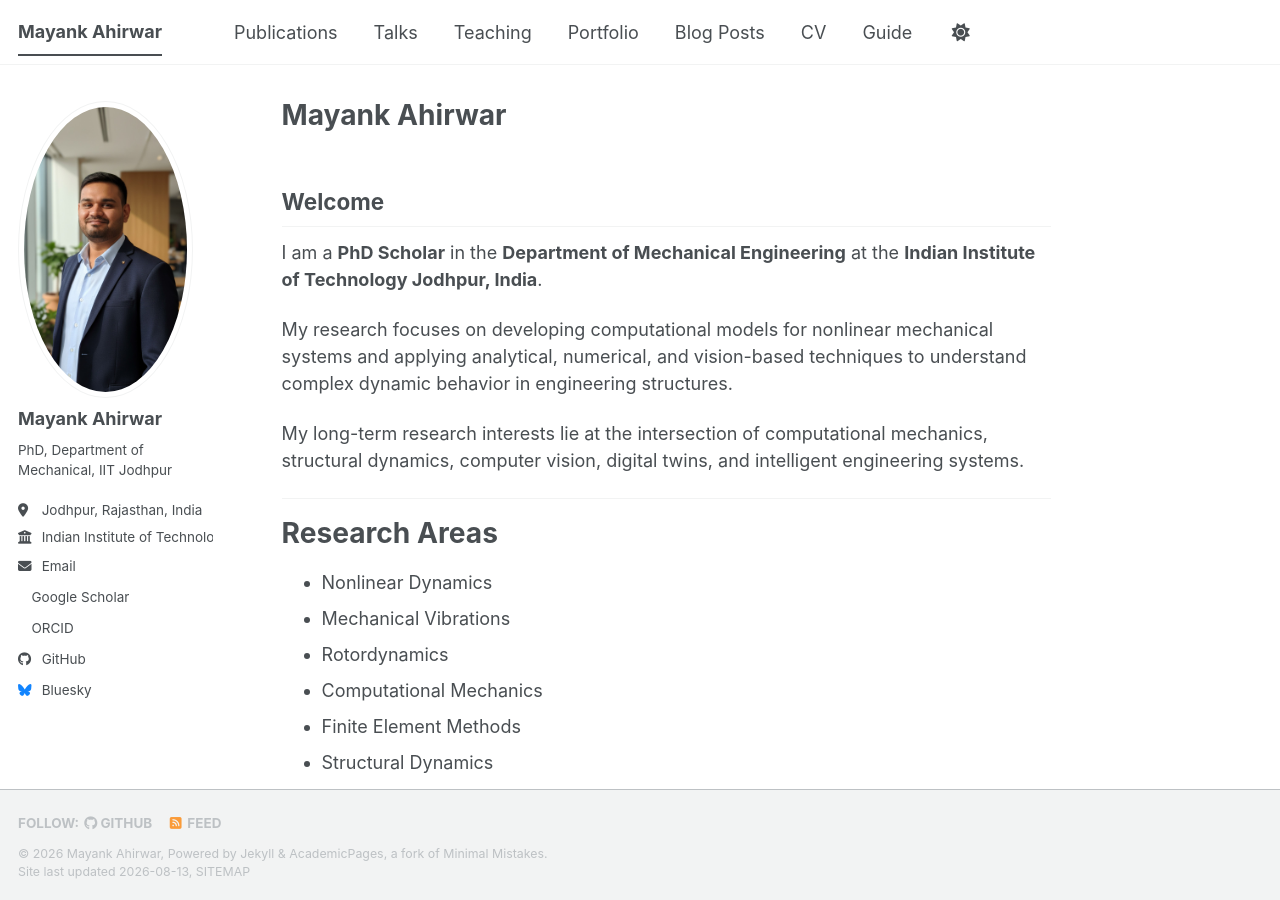
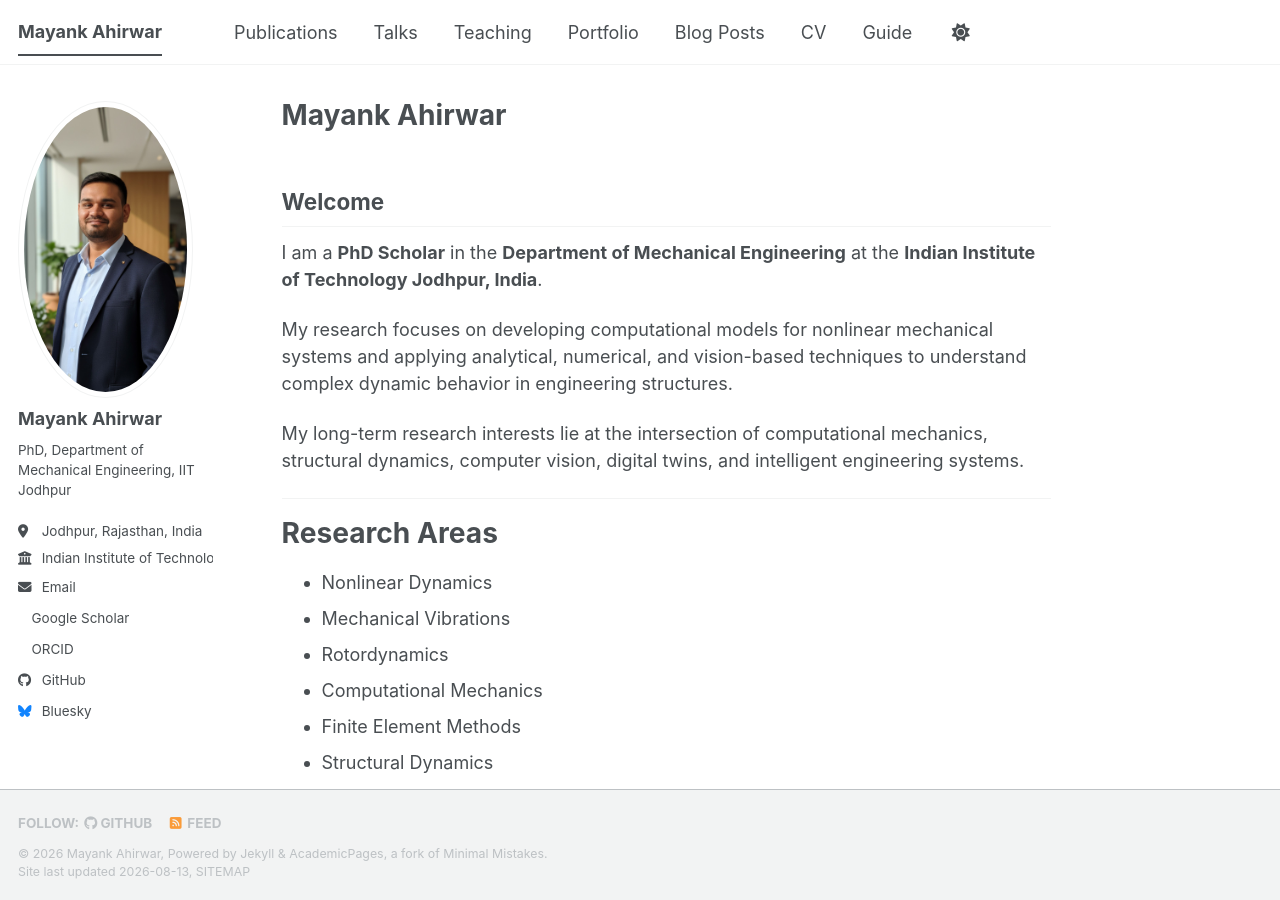
Before and after one commit to mayank-ahirwar/portfolio, a Jekyll site: the page built from _pages/about.md, in a window 1280 px wide and 900 px high. Built offline with Jekyll 4.4.1, drawn with Linux system fonts in a browser that asks for light colours; a style sheet for code colours, icons or effects is not loaded.

Commit message:
Update social links

```diff
--- a/_config.yml
+++ b/_config.yml
@@ -26,7 +26,7 @@ author:
   avatar           : "mayank_ahirwar.jpeg"
   name             : "Mayank Ahirwar"
   pronouns         : # example: "she/her"
-  bio              : "PhD, Department of Mechanical, IIT Jodhpur"
+  bio              : "PhD, Department of Mechanical Engineering, IIT Jodhpur"
   location         : "Jodhpur, Rajasthan, India"
   employer         : "Indian Institute of Technology Jodhpur"
   uri              : # URL
@@ -46,7 +46,7 @@ author:
   scopus           : # URL
   zotero           : # URL
   linkedin         : "mayank-ahirwar"
-  Github           : "https://github.com/mayank-ahirwar"
+  github           : "mayank-ahirwar"
 
 
   # Repositories and software development
```
